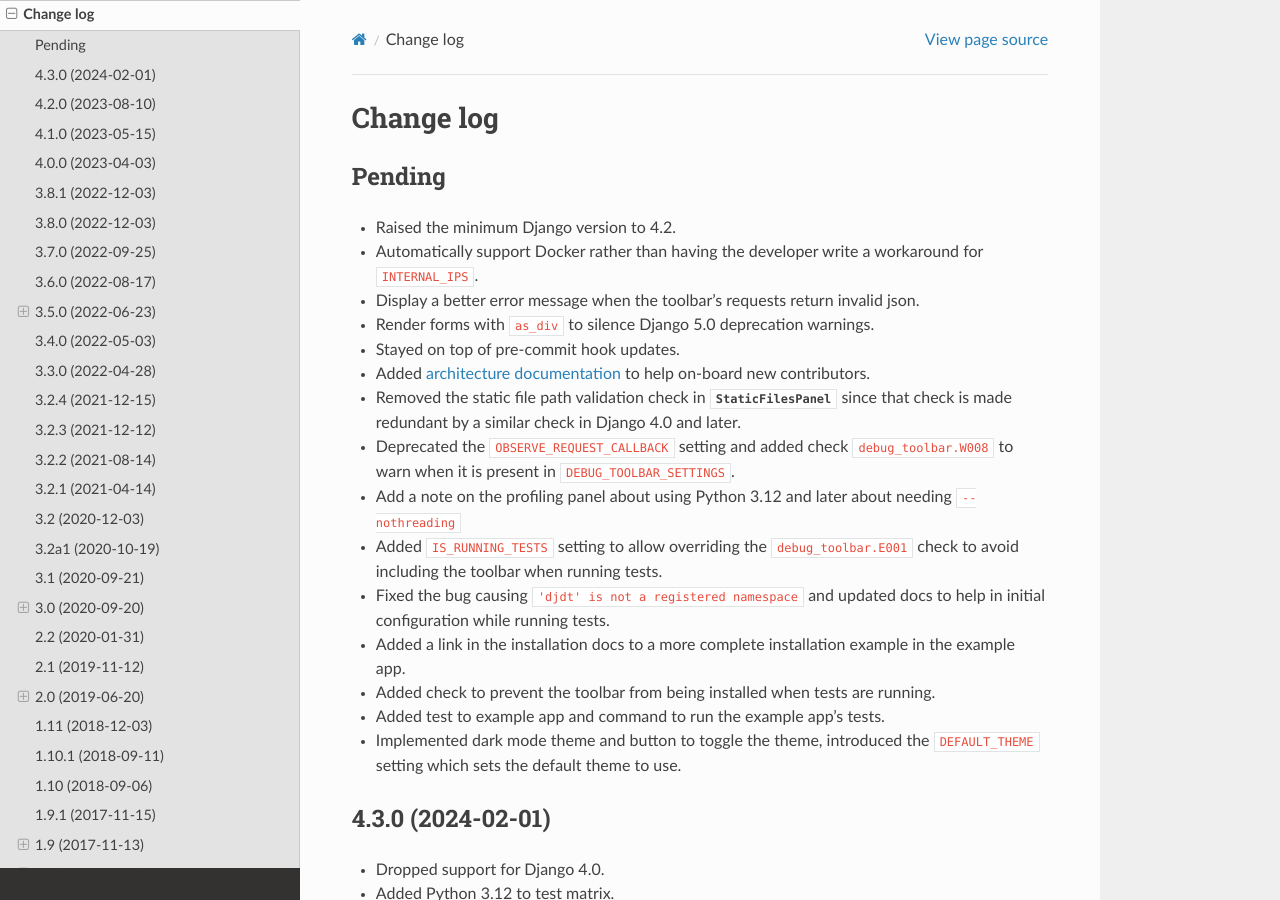
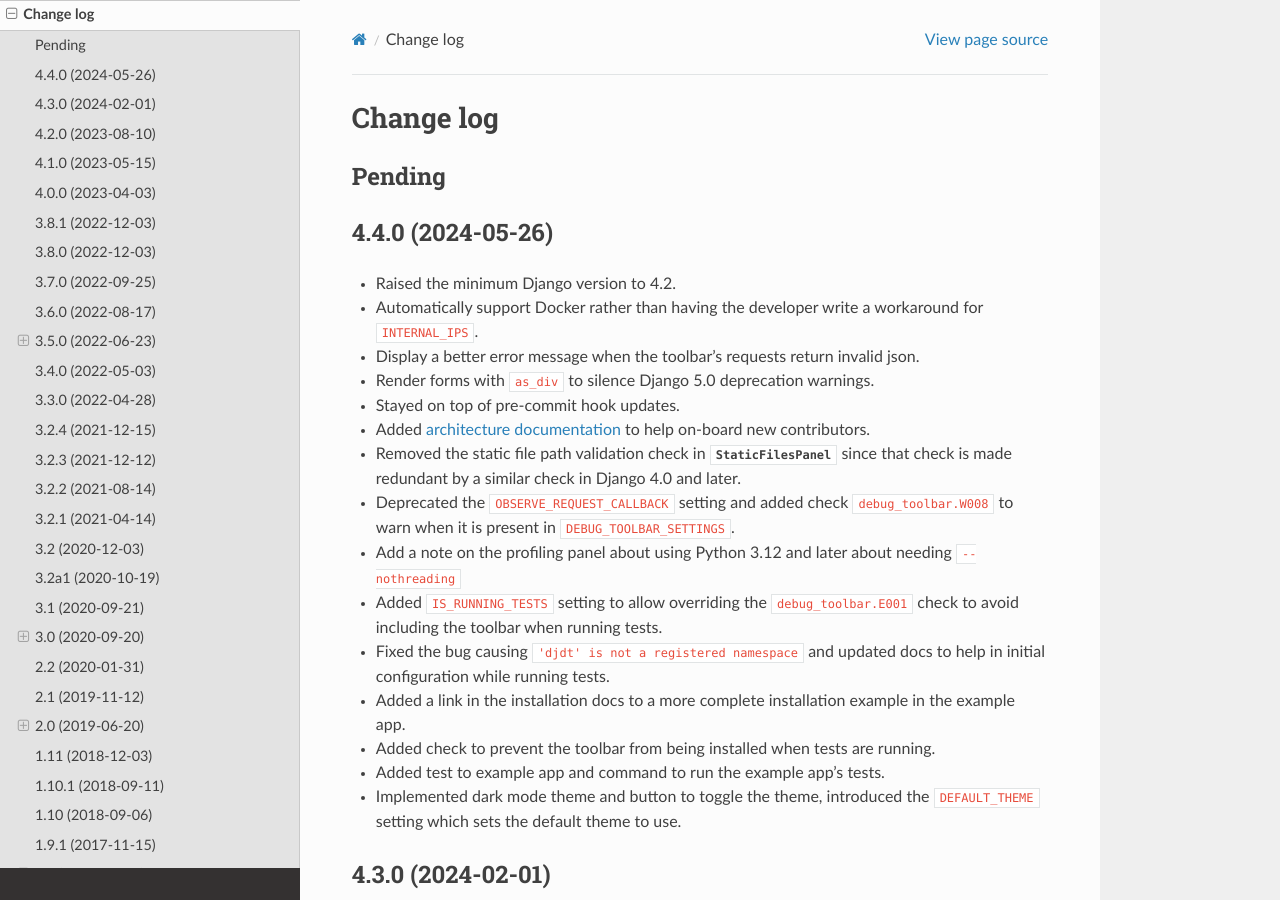
Before and after one commit to jazzband/django-debug-toolbar, a Sphinx documentation site: the page built from docs/changes.rst, in a window 1280 px wide and 900 px high. Built offline with Sphinx 7.4.7 and the Read the Docs theme 2.0.0, drawn with Linux system fonts in a browser that asks for light colours.

Commit message:
Version 4.4.0

```diff
--- a/README.rst
+++ b/README.rst
@@ -44,7 +44,7 @@
 In addition to the built-in panels, a number of third-party panels are
 contributed by the community.
 
-The current stable version of the Debug Toolbar is 4.3.0. It works on
+The current stable version of the Debug Toolbar is 4.4.0. It works on
 Django ≥ 4.2.0.
 
 The Debug Toolbar does not currently support `Django's asynchronous views
--- a/debug_toolbar/__init__.py
+++ b/debug_toolbar/__init__.py
@@ -4,7 +4,7 @@
 
 # Do not use pkg_resources to find the version but set it here directly!
 # see issue #1446
-VERSION = "4.3.0"
+VERSION = "4.4.0"
 
 # Code that discovers files or modules in INSTALLED_APPS imports this module.
 urls = "debug_toolbar.urls", APP_NAME
--- a/docs/changes.rst
+++ b/docs/changes.rst
@@ -3,6 +3,10 @@
 
 Pending
 -------
+
+
+4.4.0 (2024-05-26)
+------------------
 
 * Raised the minimum Django version to 4.2.
 * Automatically support Docker rather than having the developer write a
--- a/docs/conf.py
+++ b/docs/conf.py
@@ -25,7 +25,7 @@
 copyright = copyright.format(datetime.date.today().year)
 
 # The full version, including alpha/beta/rc tags
-release = "4.3.0"
+release = "4.4.0"
 
 
 # -- General configuration ---------------------------------------------------
```
